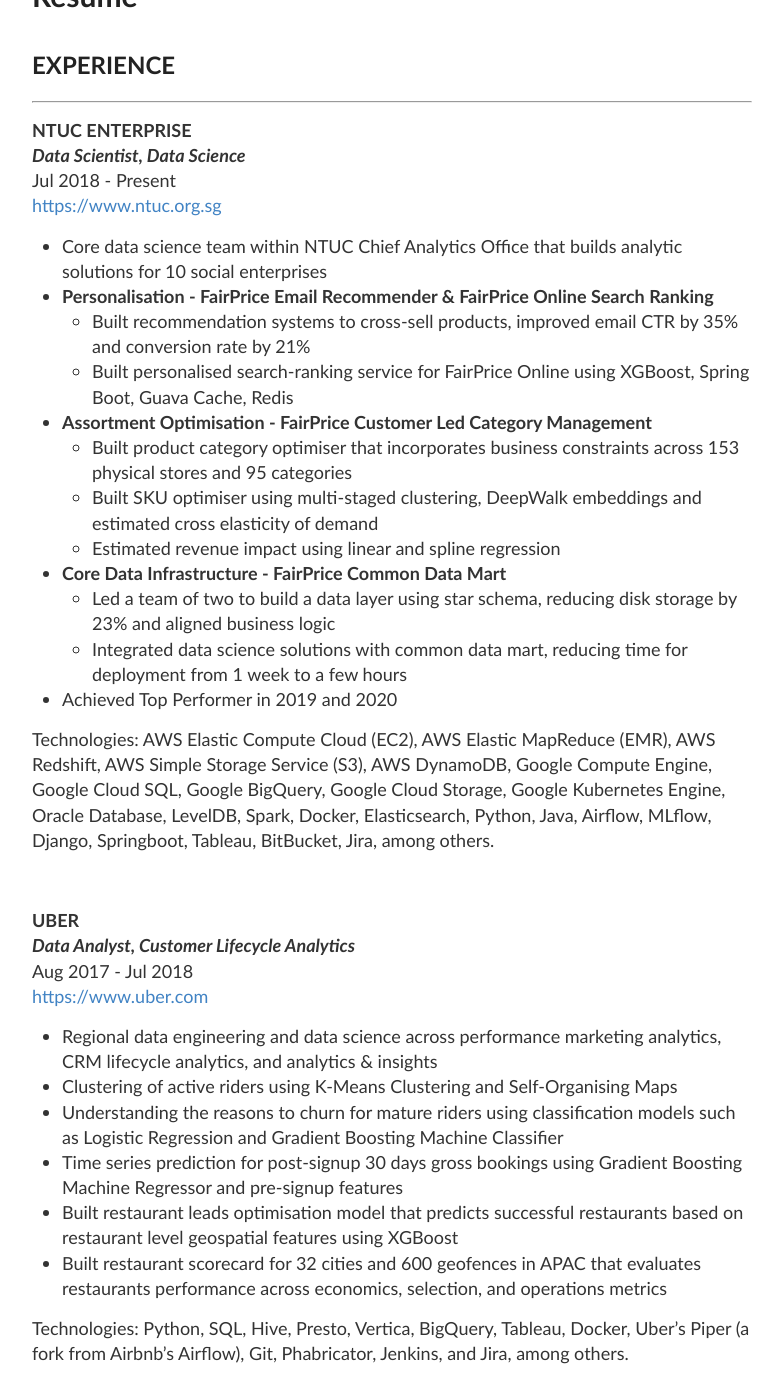
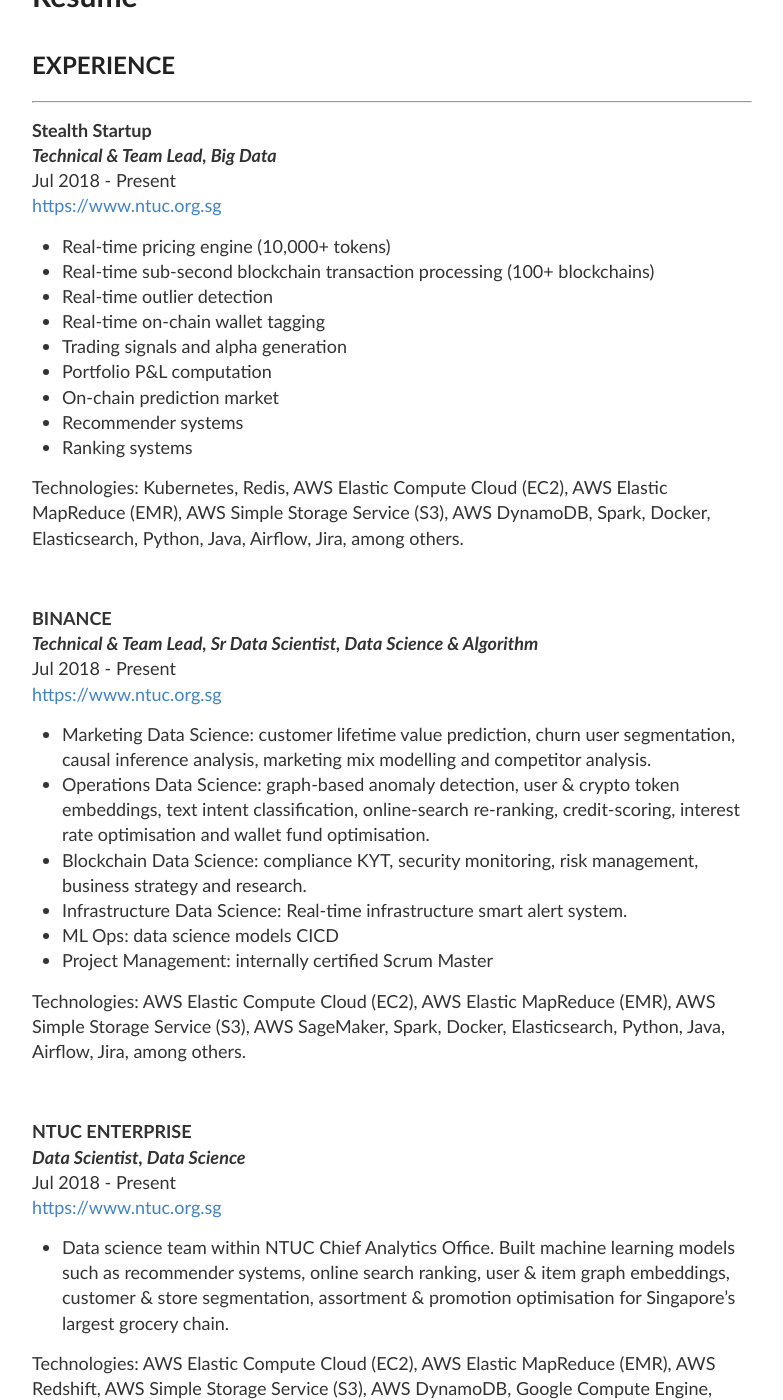
Before and after one commit to wngaw/wngaw.github.io, a Jekyll site: the page built from resume.md, in a window 1280 px wide and 1400 px high, scrolled down 191 px. Shown: the whole window, without its empty margins (248-1031 px from the left). Built offline with Jekyll 4.4.1, drawn with Linux system fonts in a browser that asks for light colours; some of the changed text lies outside the part shown.

```diff
--- a/_config.yml
+++ b/_config.yml
@@ -3,10 +3,10 @@
 #
 
 # Name of your site (displayed in the header)
-name: Walter Ngaw
+name: Walter N.
 
 # Short bio or description (displayed in the header)
-description: Data | Finance
+description: Engineer | Investor
 
 # URL of your avatar or profile pic (you could use your GitHub profile pic)
 avatar: https://avatars0.githubusercontent.com/u/38846140?v=4
@@ -19,14 +19,14 @@ avatar: https://avatars0.githubusercontent.com/u/38846140?v=4
 footer-links:
   dribbble:
   email:
-  facebook: walter.ngaw
+  facebook:
   flickr:
   github: wngaw
   instagram:
-  linkedin: walter-ngaw
+  linkedin: walter-npk
   pinterest:
   rss: # just type anything here for a working RSS icon
-  twitter: WalterNgaw
+  twitter:
   stackoverflow: # your stackoverflow profile, e.g. "users/50476/bart-kiers"
   youtube: # channel/<your_long_string> or user/<user-name>
   googleplus: # anything in your profile username that comes after plus.google.com/
--- a/about.md
+++ b/about.md
@@ -4,41 +4,18 @@ title: About
 permalink: /about/
 ---
 
-Welcome to my tech blog!
+Welcome to my blog!
 
 ### Short Bio
 
-As a data scientist, I focus on building data science products. For modeling, I often utilise regression (linear, logistic, spline), deep learning (word2vec, DeepWalk, wide & deep, transfer learning), ensemble methods (random forest, gradient boosting, stacking), factorization machines, and Apache Spark’s MLlib, depending on the use case. For deployment, I utilize a collection of other technologies such as Airflow, Jenkins, Kubernetes, MLflow, Spring Boot, Docker, and Git, among others. I am experienced in using both Amazon Web Services (AWS) and Google Cloud Platform (GCP).
+Data science engineer. Highly experienced in developing and deploying data products for both real-time and batch computation domain. AI-native engineer. Experienced with most cloud providers.
 
-As an investor, I manage money by investing across global equities, bonds, commodities, and foreign currencies. I focus on both [strategic asset allocation](https://www.investopedia.com/terms/s/strategicassetallocation.asp) and [tactical asset allocation](https://www.investopedia.com/terms/t/tacticalassetallocation.asp). To date, I have achieved an annualized [time-weighted](https://www.investopedia.com/terms/t/time-weightedror.asp) total return of 8.48% since inception in July 2016. To view my investment performance in more detail, feel free to click on the [investments section](https://wngaw.github.io/investments).
+Global investor. Investing across global equities, bonds, commodities, foreign currencies, properties and crypto assets. I focus on both strategic asset allocation and tactical asset allocation.
 
-Academically, I am trained in Statistics and Finance at NUS and NTU, respectively.
+Academically trained in Statistics and Finance at NUS and NTU, respectively.
 
-I am a Singapore citizen based in Singapore.
-
-If you need help in building data science products, or struggle to understand investments and personal finance, feel free to reach out to me.
-
-### Skills
-
-- Favourite machine learning frameworks: Statsmodels, Scikit-learn, Keras, Tensorflow, XGBoost, LightGBM, Catboost, xLearn
-- Business applications: recommendation systems, search ranking, assortment optimisation, segmentation, churn analysis, leads optimisation, budget allocation
-- Programming Languages: Python, SQL, Java, R, Bash
-- Compute Instance: AWS EC2, Google Compute Engine
-- Data Warehouse (OLAP): Hive, Vertica, Presto, AWS Redshift, Google BigQuery
-- Database (OLTP): Oracle Database, LevelDB, Google Cloud SQL
-- Cloud Storage: AWS S3, Google Cloud Storage
-- Distributed Machine Learning: AWS EMR, Spark
-- Container Platform: Docker
-- Search Engine: Elasticsearch
-- Job Scheduler: AWS Batch, Airflow, Cron
-- CICD: Bitbucket Pipelines
-- Experimentation: MLflow
-- Visualisation: Tableau, Matplotlib
-- Version Control: Git, Bitbucket
-- Project Tracking: Jira, Asana, Trello
-- Financial statement analysis
-- Macroeconomics analysis
+Singapore citizen based in Singapore, fluent in both English and Mandarin Chinese.
 
 ### Contact Me
 
-Feel free to contact me on LinkedIn for anything related to data science, investments, or start-up ideas!
+Feel free to contact me on LinkedIn for anything interesting opportunities!
--- a/resume.md
+++ b/resume.md
@@ -6,22 +6,44 @@ permalink: /resume/
 
 ## EXPERIENCE
 ---
+**Stealth Startup**
+_**Technical & Team Lead, Big Data**_
+Jul 2018 - Present
+[https://www.ntuc.org.sg](https://www.ntuc.org.sg)
+- Real-time pricing engine (10,000+ tokens)
+- Real-time sub-second blockchain transaction processing (100+ blockchains)
+- Real-time outlier detection
+- Real-time on-chain wallet tagging
+- Trading signals and alpha generation
+- Portfolio P&L computation
+- On-chain prediction market
+- Recommender systems
+- Ranking systems
+
+Technologies: Kubernetes, Redis, AWS Elastic Compute Cloud (EC2), AWS Elastic MapReduce (EMR), AWS Simple Storage Service (S3), AWS DynamoDB, Spark, Docker, Elasticsearch, Python, Java, Airflow, Jira, among others.
+
+<br />
+
+**BINANCE**
+_**Technical & Team Lead, Sr Data Scientist, Data Science & Algorithm**_
+Jul 2018 - Present
+[https://www.ntuc.org.sg](https://www.ntuc.org.sg)
+- Marketing Data Science: customer lifetime value prediction, churn user segmentation, causal inference analysis, marketing mix modelling and competitor analysis.
+- Operations Data Science: graph-based anomaly detection, user & crypto token embeddings, text intent classification, online-search re-ranking, credit-scoring, interest rate optimisation and wallet fund optimisation.
+- Blockchain Data Science: compliance KYT, security monitoring, risk management, business strategy and research.
+- Infrastructure Data Science: Real-time infrastructure smart alert system.
+- ML Ops: data science models CICD
+- Project Management: internally certified Scrum Master
+
+Technologies: AWS Elastic Compute Cloud (EC2), AWS Elastic MapReduce (EMR), AWS Simple Storage Service (S3), AWS SageMaker, Spark, Docker, Elasticsearch, Python, Java, Airflow, Jira, among others.
+
+<br />
+
 **NTUC ENTERPRISE**
 _**Data Scientist, Data Science**_
 Jul 2018 - Present
 [https://www.ntuc.org.sg](https://www.ntuc.org.sg)
-- Core data science team within NTUC Chief Analytics Office that builds analytic solutions for 10 social enterprises
-- **Personalisation - FairPrice Email Recommender & FairPrice Online Search Ranking**
-	- Built recommendation systems to cross-sell products, improved email CTR by 35% and conversion rate by 21%
-	- Built personalised search-ranking service for FairPrice Online using XGBoost, Spring Boot, Guava Cache, Redis
-- **Assortment Optimisation - FairPrice Customer Led Category Management**
-	- Built product category optimiser that incorporates business constraints across 153 physical stores and 95 categories
-	- Built SKU optimiser using multi-staged clustering, DeepWalk embeddings and estimated cross elasticity of demand
-	- Estimated revenue impact using linear and spline regression
-- **Core Data Infrastructure - FairPrice Common Data Mart**
-	- Led a team of two to build a data layer using star schema, reducing disk storage by 23% and aligned business logic
-	- Integrated data science solutions with common data mart, reducing time for deployment from 1 week to a few hours
-- Achieved Top Performer in 2019 and 2020
+- Data science team within NTUC Chief Analytics Office. Built machine learning models such as recommender systems, online search ranking, user & item graph embeddings, customer & store segmentation, assortment & promotion optimisation for Singapore's largest grocery chain.
 
 Technologies: AWS Elastic Compute Cloud (EC2), AWS Elastic MapReduce (EMR), AWS Redshift, AWS Simple Storage Service (S3), AWS DynamoDB, Google Compute Engine, Google Cloud SQL, Google BigQuery, Google Cloud Storage, Google Kubernetes Engine, Oracle Database, LevelDB, Spark, Docker, Elasticsearch, Python, Java, Airflow, MLflow, Django, Springboot, Tableau, BitBucket, Jira, among others.
 
@@ -31,23 +53,17 @@ Technologies: AWS Elastic Compute Cloud (EC2), AWS Elastic MapReduce (EMR), AWS
 _**Data Analyst, Customer Lifecycle Analytics**_
 Aug 2017 - Jul 2018
 [https://www.uber.com](https://www.uber.com)
-- Regional data engineering and data science across performance marketing analytics, CRM lifecycle analytics, and analytics & insights
-- Clustering of active riders using K-Means Clustering and Self-Organising Maps
-- Understanding the reasons to churn for mature riders using classification models such as Logistic Regression and Gradient Boosting Machine Classifier
-- Time series prediction for post-signup 30 days gross bookings using Gradient Boosting Machine Regressor and pre-signup features
-- Built restaurant leads optimisation model that predicts successful restaurants based on restaurant level geospatial features using XGBoost
-- Built restaurant scorecard for 32 cities and 600 geofences in APAC that evaluates restaurants performance across economics, selection, and operations metrics
+- Regional data engineering and data science for Uber Rides and Uber Eats, across performance marketing, CRM marketing, and analytics & insights.
 
-Technologies: Python, SQL, Hive, Presto, Vertica, BigQuery, Tableau, Docker, Uber's Piper (a fork from Airbnb's Airflow), Git, Phabricator, Jenkins, and Jira, among others.
+Technologies: Python, SQL, Hive, Presto, Vertica, BigQuery, Tableau, Docker, Airflow, Git, Phabricator, Jenkins, and Jira, among others.
 
 <br />
 
 **GOOGLE**
-_**Graduate Trainee, Squared Data & Analytics**_
+_**Graduate Trainee, Data & Analytics**_
 Jun 2017 - Aug 2017
 [https://www.google.com](https://www.google.com)
-- Won 1st Place @ Google X Carousell challenge
-- On-site training in Web Analytics, Predictive & Text Analytics, R, Python, Tableau, SQL, and Big Query, among others
+- Trained by Google in data and analytics.
 
 Technologies: Python, R, SQL, BigQuery, Tableau, Data Studio, Google Analytics, Google Adwords, and Google Adsense, among others.
 
@@ -57,9 +73,7 @@ Technologies: Python, R, SQL, BigQuery, Tableau, Data Studio, Google Analytics,
 _**Analyst, Multi-Asset Strategies**_
 May 2016 - Mar 2017
 [http://www.fullertonfund.com](http://www.fullertonfund.com)
-- Macroeconomics research for Europe
-- Built quantitative investment models: alpha testing, risk parity strategy, bottom-up quantitative, top-down macro cyclical, global FX analytics, technical asset allocation
-- Backtesting of allocation strategies for the central bank of the Philippines investment proposal
+- Quantitative investment strategies across equities, bonds, commodities, and foreign currencies. $40 billion in asset under management as at 2017.
 
 Technologies: R, VBA, Microsoft Excel, Bloomberg Terminal, and FactSet.
 
@@ -69,8 +83,7 @@ Technologies: R, VBA, Microsoft Excel, Bloomberg Terminal, and FactSet.
 _**Analyst, Macroeconomics Research and Strategy**_
 Jan 2016 - Mar 2016
 [https://www.dymonasia.com/](https://www.dymonasia.com/)
-- Macroeconomics research across G10 countries, covering commodities, politics, central banks, and Asia bond flows
-- Built algorithmic trading models based on candlesticks reversal technical indicators across G10 currencies, equity indices, and commodities indices
+- Macroeconomics investment strategies for global currencies and equity indices. $5 billion in asset under management as at 2016.
 
 Technologies: VBA, Microsoft Excel, and Bloomberg Terminal.
 
@@ -80,11 +93,17 @@ Technologies: VBA, Microsoft Excel, and Bloomberg Terminal.
 _**Analyst, Global Markets**_
 Jan 2015 - Dec 2015
 [https://www.citigroup.com](https://www.citigroup.com)
-- Analysed investment earnings and collaterals of major hedge funds across Asia
-- Earnings reports automation for FX Prime Brokerage through the use of VBA
-- Wrote daily market commentary covering macroeconomics
+- Prime brokerage services for multi-billion dollar hedge funds across Asia.
 
 Technologies: VBA, Microsoft Excel, and Bloomberg Terminal.
+
+<br />
+
+**Singapore Armed Forces**
+_**Infantry Commander**_
+May 2011 - Mar 2013
+[https://www.citigroup.com](https://www.citigroup.com)
+- Mandatory full-time national service.
 
 ## EDUCATION
 ---
@@ -98,20 +117,16 @@ Bachelor of Business Administration (Honours): Finance
 Overseas Exchange Program
 
 **CFA INSTITUTE**
-Chartered Financial Analyst Program
+Chartered Financial Analyst Level 1
 
 ## HONOURS & AWARDS
 ---
+- Binance - Top Performer (2021, 2022)
 - NTUC Enterprise - Top Performer (2019, 2020)
 - Google - Won 1st Place @ Google X Carousell Challenge (2017)
-- Esplanade Theatre - Invitation to present hackathon insights to the upper management (2017)
-- Wealth Management Alliance - Letter of Recommendation (2016)
-- Citibank Global Markets - Most Enthusiastic Intern Award (2015)
-- Nanyang Technological University - Nanyang Award for Teamwork (2015)
 - Nanyang Technological University - Ng Bok Eng Scholarship (2014)
 - Serangoon Junior College - Top Overall Student Award (2010)
 - Serangoon Junior College - Top Science Student Award (2010)
 - Serangoon Junior College - Academic Distinction Award (2010)
-- Serangoon Junior College - Character Development Award (2010)
-- Serangoon Junior College - Top Chemistry Student Award (2009, 2010)
-- Science Arts Company Private Limited - Letter of Commendation (2009)
+- Serangoon Junior College - Top Chemistry Student Award (2010)
+- Serangoon Junior College - Top Chemistry Student Award (2009)
--- a/testimonials.md
+++ /dev/null
@@ -1,33 +0,0 @@
----
-layout: page
-title: Testimonials
-permalink: /testimonials/
----
-
->> "Walter has a great curiosity and learning attitude, especially when it comes to data science and machine learning algorithm. He also has a unique result-driven, logical, and systematic way to plan and do everything in life, which I find very interesting and actually learnt a lot from. His work in the last 6 months at Uber has simply exceeded all my expectation."
-**- Dat Le, Data Scientist, Uber**<br><br>
-
->> "Driven by his commitment to learn as much as possible, Walter has managed to complete an internal rotation through three distinct teams in which he learned the basics of data science and analytics. The feedback from all teams he worked in has been only positive which ended up giving Walter multiple open roles to choose from. This is a true testament of his solid work on both Uber & UberEats. Thank you Walter & I look forward to welcome you to the Uber family as a full-time employee."
-**- Thomas Wolf, Head of Marketing Technology & Analytics, Uber**<br><br>
-
->> "Walter is a dedicated analyst who goes above and beyond to ensure a project success. He worked with me on a project that required expert analysis and developed the project to a state further than what was expected or required. He was always receptive to feedbacks, while also sharing his own opinions to ensure the project was solving for the right problems.
-Walter's easy-going personality made him a great partner and I'm happy to have had the opportunity to work with him."
-**- Patrick Culhane, Regional Operations Manager of Restaurant Acquisition & Special Projects, Uber**<br><br>
-
->> "I have always been impressed by Walter’s desire to learn more and more. A self taught hard working team member. What more could one ask."
-**- Pranay Gupta, Head of Mass Customised Solutions, Schroders**<br><br>
-
->> "Walter Ngaw interned at Fullerton Fund Management Company in 2016-1H2017. As Co-Head of Multi-Asset, I supervised and worked closely with Walter. He was involved in market research and helped to set up and refine our suite of market indicators and models. He was highly motivated, enthusiastic, knowledgeable, systematic and displayed very sound understanding of what he needed to do. Moreover, he was always prompt in meeting deadlines - in fact, he was often delivering ahead of them. I strongly commend Walter for his dedication, and recommend him highly."
-**- Gerard Teo, Co-Head of Multi-Asset Strategies, Fullerton Fund Management**<br><br>
-
->> "Walter always showed a good business aptitude, is consistently punctual, inquisitive and always eager to learn more."
-**- Ron Lee, Chief Investment Officer, Wealth Management Alliance**<br><br>
-
->> "Walter is a pleasure to work with. He is hardworking, eager to learn and has a great attitude towards work. He is also skilled at Excel and VBA, which was very helpful to me."
-**- Abbas Keshvani, Macro Strategist, Barclays Investment Bank**<br><br>
-
->> "Walter's technical skill in VBA for excel is worth mentioning. Sales reports for Citi's Prime brokerage was generated by him to help sales personnel monitor Citi's performance."
-**- Hubert Koh, Transaction Banking International Graduate, Standard Chartered Bank**<br><br>
-
->> "A strong-willed individual with a keen eye for detail, Walter is a helpful colleague who was always willing to take the initiative in improving the Business as well as the welfare and capabilities of his colleagues. His superior networking skills, strong technical ability and his friendly demeanor will make him a fine asset to any company. I highly recommend Walter."
-**- Lester Koh, Independent Trader and Entrepreneur, Alpha Play**
```
Also changed, not shown: investments.md (+1 -24 lines).
